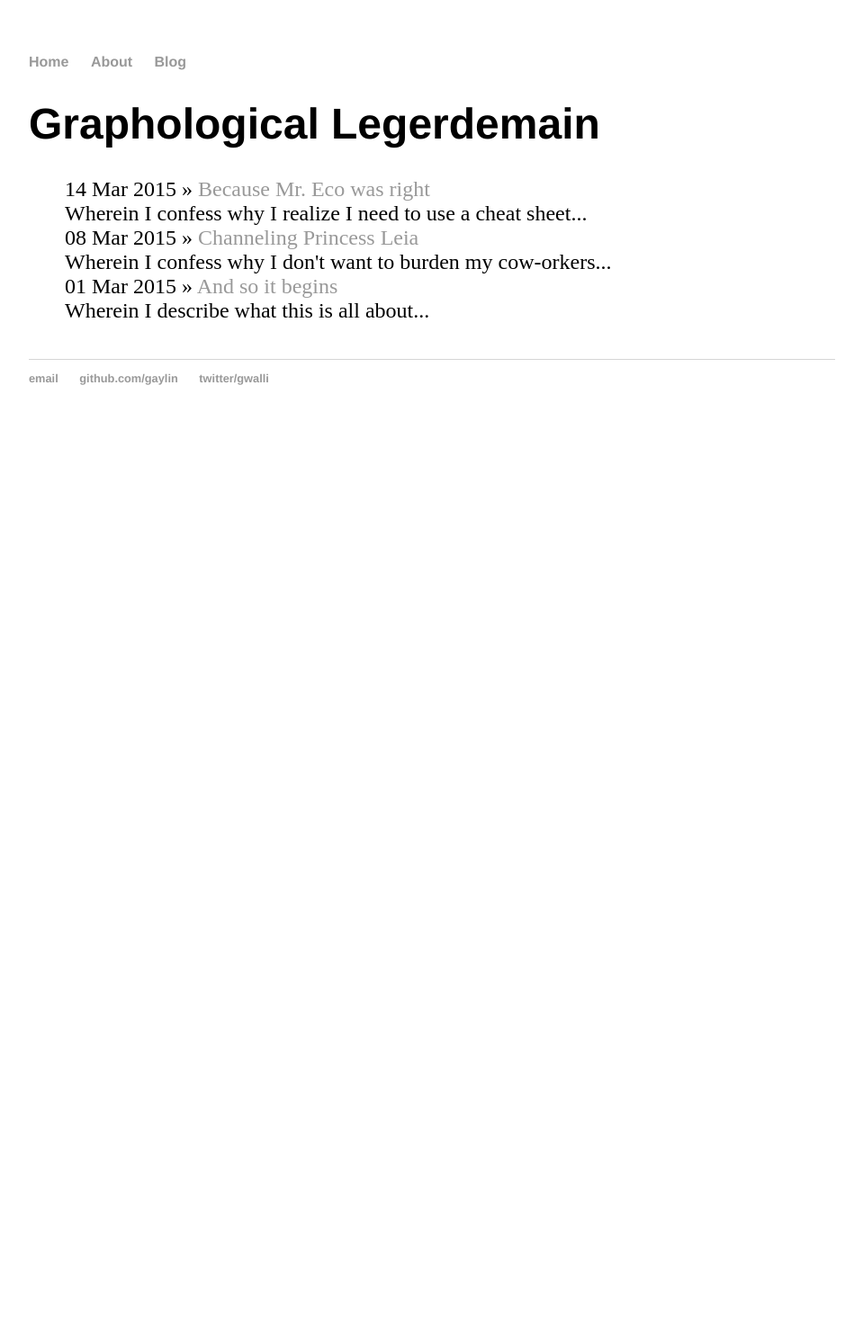
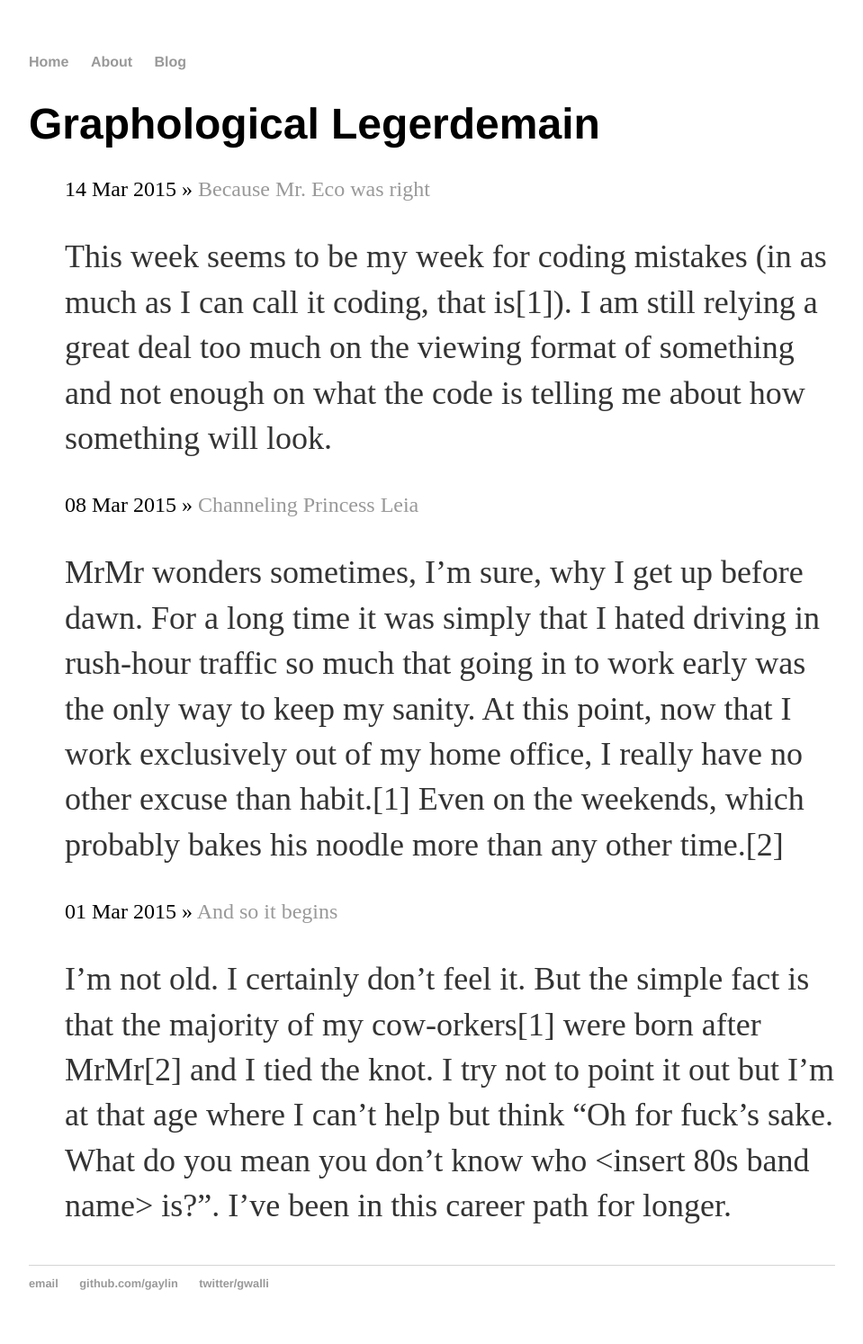
Before and after one commit to gaylin/gaylin.github.io, a Jekyll site: the page built from blog/index.html, in a window 1280 px wide. Shown: the whole page at 90% size, without its empty margins (160-1119 px from the left). Built offline with Jekyll 4.4.1, drawn with Linux system fonts in a browser that asks for light colours; Markdown is read by kramdown in place of the engine named in the settings; before the commit the page ends 900 px from its top, so only the background shows below that.

Commit message:
Revert "excerpts, take three"

```diff
--- a/_posts/2015-03-01-and-so-it-begins.md
+++ b/_posts/2015-03-01-and-so-it-begins.md
@@ -2,7 +2,6 @@
 layout: post
 title: "And so it begins"
 date: 2015-03-01
-excerpt: Wherein I describe what this is all about...
 ---
 
 I'm not old. I certainly don't feel it. But the simple fact is that the majority of my cow-orkers[1] were born after MrMr[2] and I tied the knot. I try not to point it out but I'm at that age where I can't help but think "Oh for fuck's sake. What do you mean you don't know who \<insert 80s band name\> is?". I've been in this career path for longer.
--- a/_posts/2015-03-08-channeling-princess-leia.md
+++ b/_posts/2015-03-08-channeling-princess-leia.md
@@ -2,7 +2,6 @@
 layout: post
 title: "Channeling Princess Leia"
 date: 2015-03-08
-excerpt: Wherein I confess why I don't want to burden my cow-orkers...
 ---
 
 MrMr wonders sometimes, I'm sure, why I get up before dawn. For a long time it was simply that I hated driving in rush-hour traffic so much that going in to work early was the only way to keep my sanity. At this point, now that I work exclusively out of my home office, I really have no other excuse than habit.[1] Even on the weekends, which probably bakes his noodle more than any other time.[2]
--- a/_posts/2015-03-14-there-and-back-again.md
+++ b/_posts/2015-03-14-there-and-back-again.md
@@ -2,7 +2,6 @@
 layout: post
 title: "Because Mr. Eco was right"
 date: 2015-03-14
-excerpt: Wherein I confess why I realize I need to use a cheat sheet...
 ---
 
 This week seems to be my week for coding mistakes (in as much as I can call it coding, that is[1]). I am still relying a great deal too much on the viewing format of something and not enough on what the code is telling me about how something will look.
```
